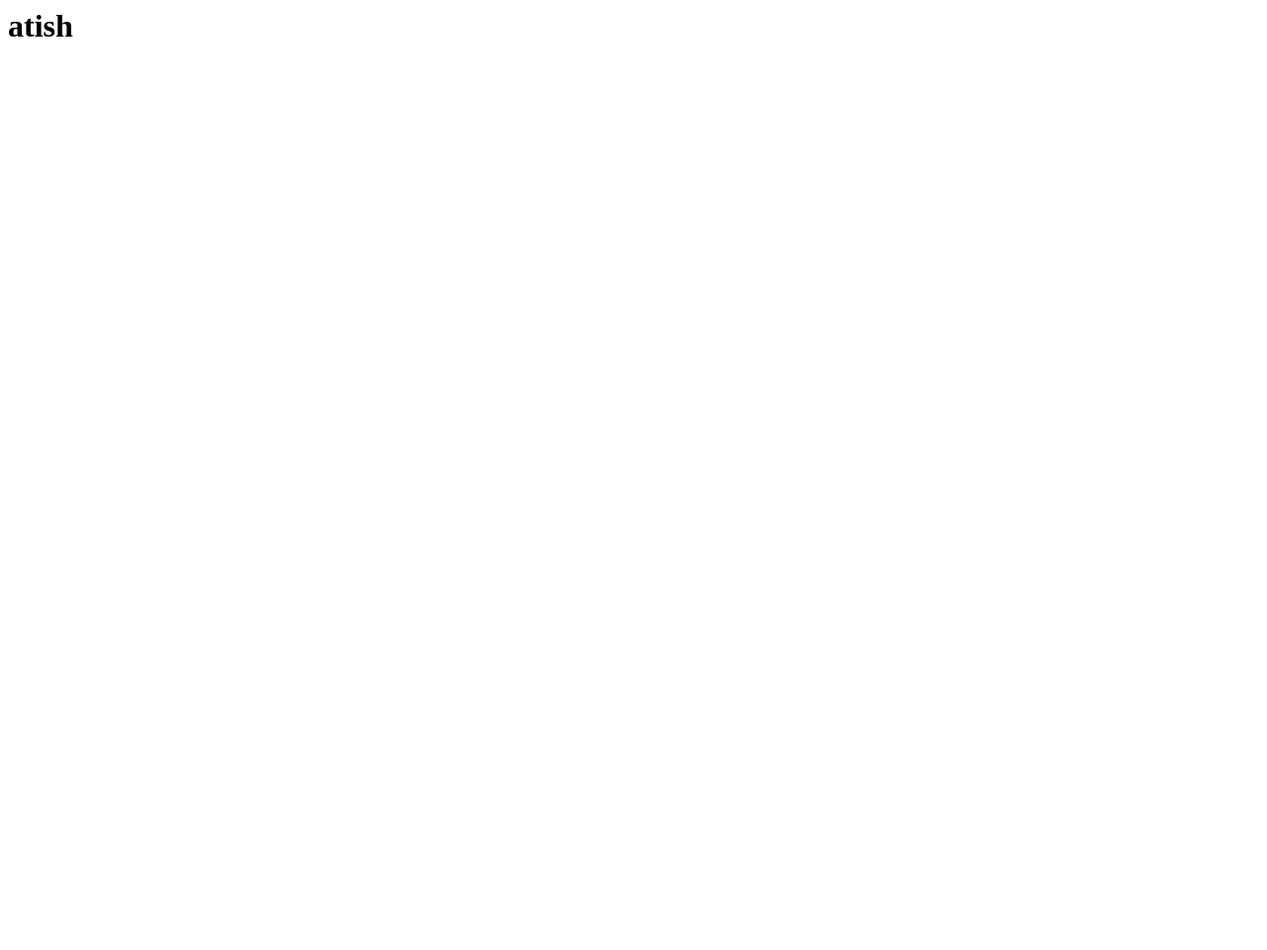
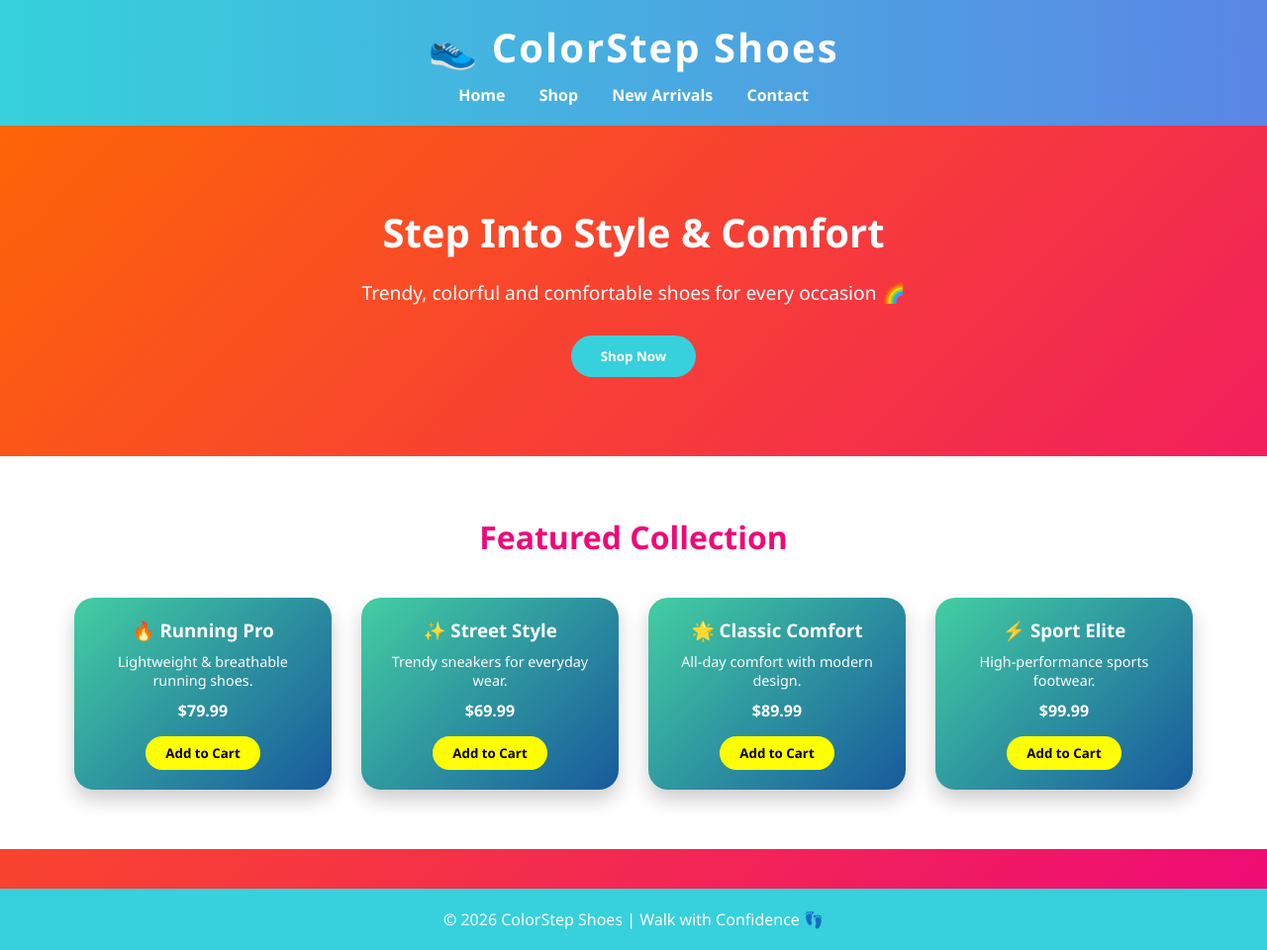
Before and after one commit to atishdhobi693-prog/mintu, a plain HTML site: page index.html in a window 1280 px wide. Shown: the whole page at 99% size. Before the commit the page ends 800 px from the top, so only its background shows below. Drawn offline with Linux system fonts and the light colour scheme.

Commit message:
Update index.html

```diff
--- a/index.html
+++ b/index.html
@@ -1 +1,211 @@
-<H1>atish</H1>
+<H1></H1>
+<!DOCTYPE html>
+<html lang="en">
+<head>
+<meta charset="UTF-8">
+<meta name="viewport" content="width=device-width, initial-scale=1.0">
+<title>ColorStep Shoes</title>
+
+<style>
+* {
+    margin: 0;
+    padding: 0;
+    box-sizing: border-box;
+    font-family: 'Segoe UI', sans-serif;
+}
+
+body {
+    background: linear-gradient(135deg, #ff6a00, #ee0979);
+    color: #333;
+}
+
+header {
+    background: linear-gradient(90deg, #36d1dc, #5b86e5);
+    padding: 20px;
+    text-align: center;
+    color: white;
+}
+
+header h1 {
+    font-size: 2.5rem;
+    letter-spacing: 2px;
+}
+
+nav {
+    margin-top: 10px;
+}
+
+nav a {
+    text-decoration: none;
+    color: white;
+    margin: 0 15px;
+    font-weight: bold;
+    transition: 0.3s;
+}
+
+nav a:hover {
+    color: yellow;
+}
+
+.hero {
+    text-align: center;
+    padding: 80px 20px;
+    color: white;
+}
+
+.hero h2 {
+    font-size: 2.5rem;
+    margin-bottom: 20px;
+}
+
+.hero p {
+    font-size: 1.2rem;
+    margin-bottom: 30px;
+}
+
+.hero button {
+    padding: 12px 30px;
+    border: none;
+    border-radius: 30px;
+    background: #36d1dc;
+    color: white;
+    font-weight: bold;
+    cursor: pointer;
+    transition: 0.3s;
+}
+
+.hero button:hover {
+    background: #ffffff;
+    color: #5b86e5;
+}
+
+.section {
+    padding: 60px 20px;
+    background: white;
+    text-align: center;
+}
+
+.section h2 {
+    color: #ee0979;
+    margin-bottom: 40px;
+    font-size: 2rem;
+}
+
+.products {
+    display: flex;
+    flex-wrap: wrap;
+    justify-content: center;
+    gap: 30px;
+}
+
+.card {
+    background: linear-gradient(135deg, #43cea2, #185a9d);
+    width: 260px;
+    padding: 20px;
+    border-radius: 20px;
+    color: white;
+    transition: 0.4s;
+    box-shadow: 0 10px 20px rgba(0,0,0,0.2);
+}
+
+.card:hover {
+    transform: translateY(-10px) scale(1.05);
+}
+
+.card h3 {
+    margin-bottom: 10px;
+}
+
+.card p {
+    font-size: 0.9rem;
+    margin-bottom: 10px;
+}
+
+.price {
+    font-weight: bold;
+    margin-bottom: 15px;
+}
+
+.card button {
+    padding: 8px 20px;
+    border: none;
+    border-radius: 20px;
+    background: yellow;
+    cursor: pointer;
+    font-weight: bold;
+    transition: 0.3s;
+}
+
+.card button:hover {
+    background: white;
+}
+
+footer {
+    background: #36d1dc;
+    text-align: center;
+    padding: 20px;
+    color: white;
+    margin-top: 40px;
+}
+</style>
+</head>
+
+<body>
+
+<header>
+    <h1>👟 ColorStep Shoes</h1>
+    <nav>
+        <a href="#">Home</a>
+        <a href="#">Shop</a>
+        <a href="#">New Arrivals</a>
+        <a href="#">Contact</a>
+    </nav>
+</header>
+
+<section class="hero">
+    <h2>Step Into Style & Comfort</h2>
+    <p>Trendy, colorful and comfortable shoes for every occasion 🌈</p>
+    <button>Shop Now</button>
+</section>
+
+<section class="section">
+    <h2>Featured Collection</h2>
+    <div class="products">
+
+        <div class="card">
+            <h3>🔥 Running Pro</h3>
+            <p>Lightweight & breathable running shoes.</p>
+            <div class="price">$79.99</div>
+            <button>Add to Cart</button>
+        </div>
+
+        <div class="card">
+            <h3>✨ Street Style</h3>
+            <p>Trendy sneakers for everyday wear.</p>
+            <div class="price">$69.99</div>
+            <button>Add to Cart</button>
+        </div>
+
+        <div class="card">
+            <h3>🌟 Classic Comfort</h3>
+            <p>All-day comfort with modern design.</p>
+            <div class="price">$89.99</div>
+            <button>Add to Cart</button>
+        </div>
+
+        <div class="card">
+            <h3>⚡ Sport Elite</h3>
+            <p>High-performance sports footwear.</p>
+            <div class="price">$99.99</div>
+            <button>Add to Cart</button>
+        </div>
+
+    </div>
+</section>
+
+<footer>
+    © 2026 ColorStep Shoes | Walk with Confidence 👣
+</footer>
+
+</body>
+</html>
```
